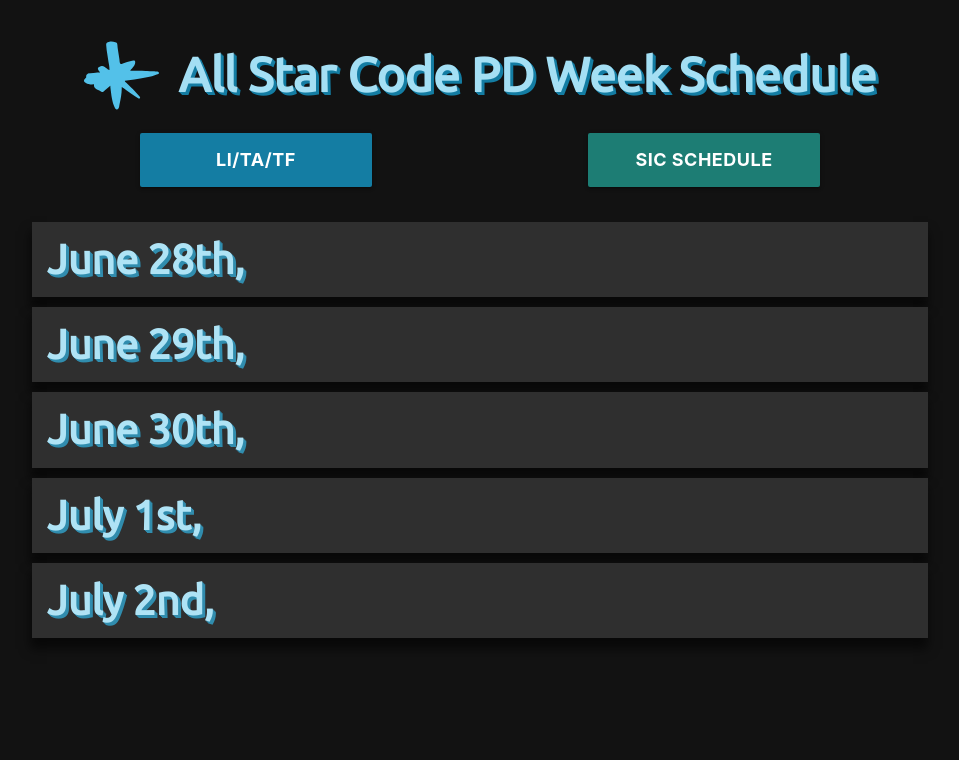
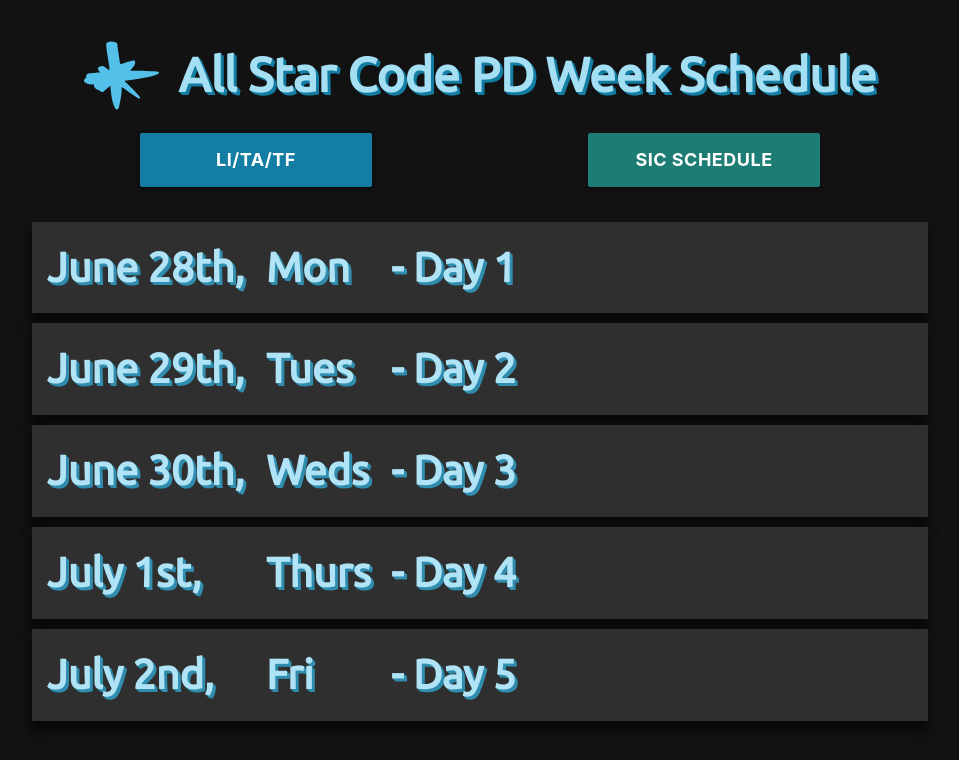
Before and after one commit to AllStarCodeOrg/PDWeekSchedule, a Svelte app: page / in a window 1280 px wide. Both pictures are taken after a click on the button "SIC SCHEDULE". Shown: the top 760 px of the page, without its empty margins (160-1119 px from the left). Built offline with nearby package versions, Linux system fonts and the light colour scheme.

Commit message:
new deploy

```diff
--- a/src/SIC.svelte
+++ b/src/SIC.svelte
@@ -563,10 +563,27 @@
       <li>
         <div
           id={`day-${day.daynum}-header`}
-          class="collapsible-header"
+          class="collapsible-header title"
           data-state="closed"
         >
-          <h2 class="title">{day.title}</h2>
+          <span class="titleFix">{day.title}</span>
+          <span class="dayofWeek"
+            >&nbsp;
+            {#if day.daynum === '1'}
+              Mon
+            {:else if day.daynum === '2'}
+              Tues
+            {:else if day.daynum === '3'}
+              Weds
+            {:else if day.daynum === '4'}
+              Thurs
+            {:else if day.daynum === '5'}
+              Fri
+            {/if}
+          </span>
+          <span>&nbsp; - Day {day.daynum}</span>
+          <!-- <h2 class="title">
+        </h2> -->
         </div>
         <div class="collapsible-body">
           {#each day.activities as activity}
```
Also changed, not shown: 4 other files (tests, documents, lock files or other folders).
